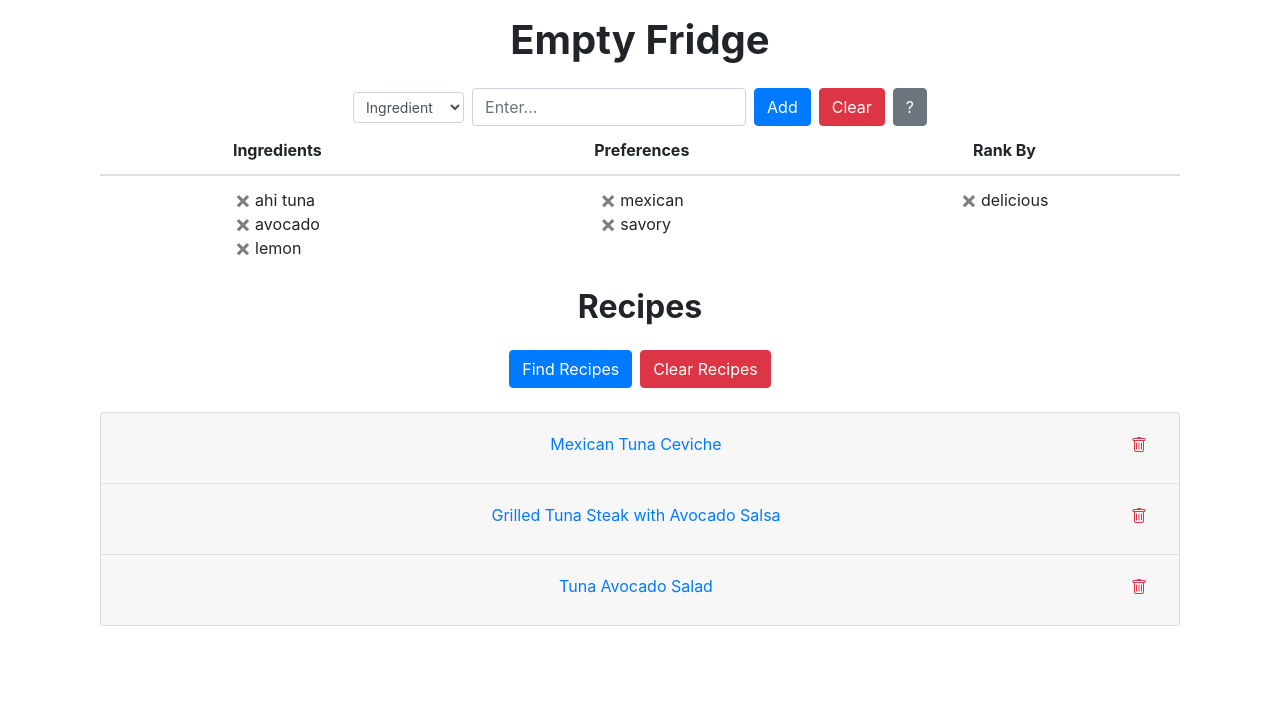
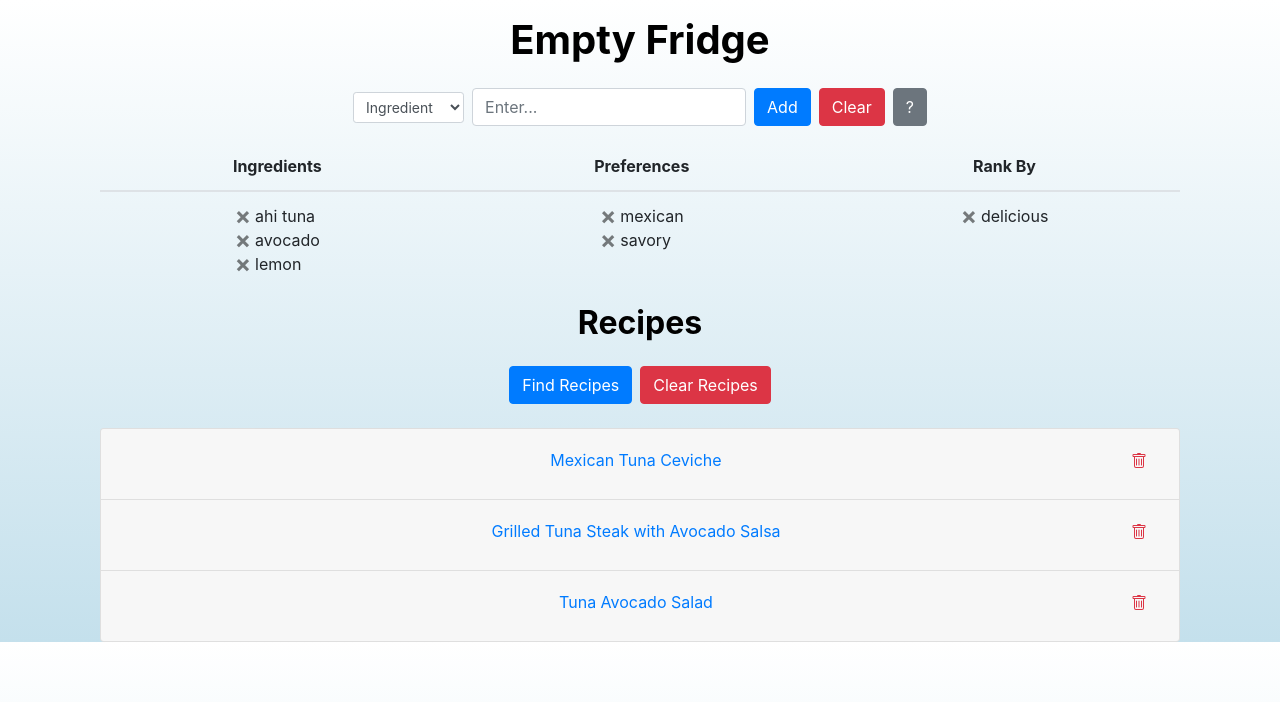
Before and after one commit to michaeloconnelliii/empty-fridge, a React (Create React App) app in the folder empty-my-fridge/: page / in a window 1280 px wide. Shown: the top 702 px of the page. Built offline with nearby package versions, Linux system fonts and the light colour scheme.

Commit message:
Styling updates.

```diff
--- a/empty-my-fridge/src/App.css
+++ b/empty-my-fridge/src/App.css
@@ -1,3 +1,12 @@
+body {
+    background: linear-gradient(0deg, #c4e0ec 0%, #ffffff 100%);
+    color: black;
+}
+
+.close {
+    text-shadow: none;
+}
+
 .remove-recipe-btn {
     right: 0;
 }
--- a/empty-my-fridge/src/App.js
+++ b/empty-my-fridge/src/App.js
@@ -107,7 +107,7 @@ function UserPreferenceTable({ userInput }) {
 
 function SearchBar() {
   return (
-    <form className="form-inline justify-content-sm-center">
+    <form className="form-inline justify-content-sm-center mb-3">
       <select className="form-control form-control-sm mr-2">
         <option value="Ingredient">Ingredient</option>
         <option value="Preference">Preference</option>
```
